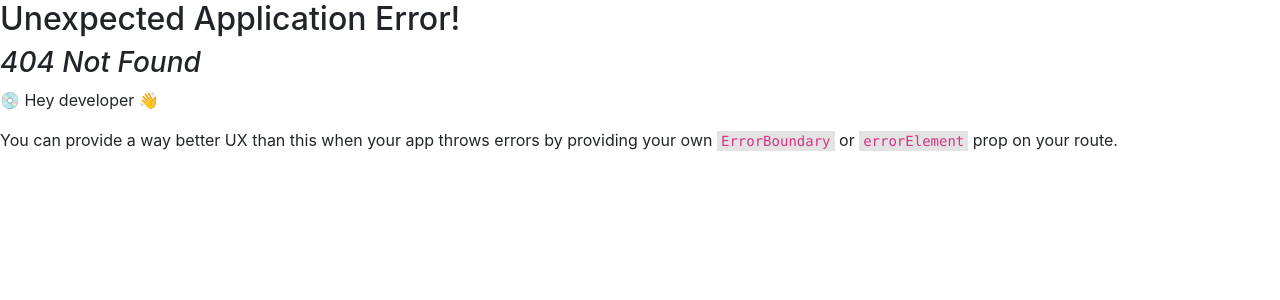
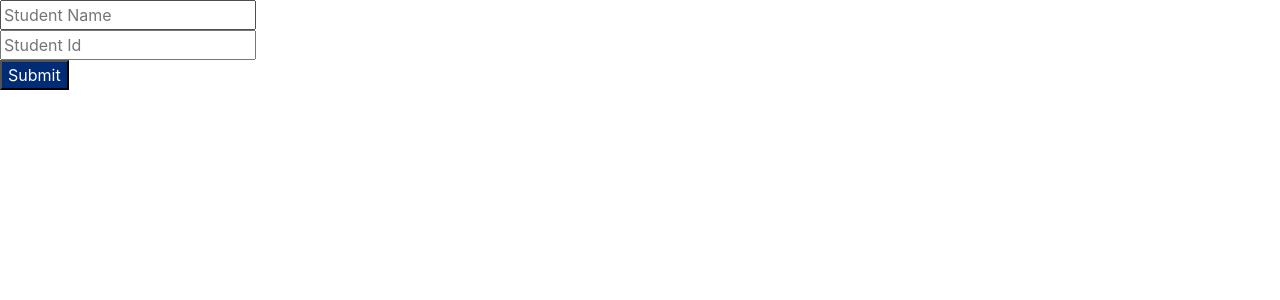
Before and after one commit to OmNai442003/Permission-Number-System-Improved---UX-Based, a React (Create React App) app: page /task3A in a window 1280 px wide. Before the commit this address had no page. Shown: the top 300 px of the page. Built offline with nearby package versions, Linux system fonts and the light colour scheme.

Commit message:
Task 3 done

```diff
--- a/src/screens/Landing/LandingPage.js
+++ b/src/screens/Landing/LandingPage.js
@@ -27,6 +27,8 @@ const LandingPage = () => {
                     <li><Link to="/task1B">Task 1 (Experiment)</Link></li>
                     <li><Link to="/task2A">Task 2 (Control)</Link></li>
                     <li><Link to="/task2B">Task 2 (Experiment)</Link></li>
+                    <li><Link to="/task3A">Task 3 (Control)</Link></li>
+                    <li><Link to="/task3B" state={{ userInfo: userData }} >Task 3 (Experiment)</Link></li>
                     <li><Link to="/task4A">Task 4 (Control)</Link></li>
                     <li><Link to="/task4B">Task 4 (Experiment)</Link></li>
                 </ul>
--- /dev/null
+++ b/src/screens/Task 3/Task3Page_Control.js
@@ -0,0 +1,16 @@
+function Task3Page_Control() {
+
+    return (
+        <div className='formControl'>
+            <form onSubmit>
+                <input type="text" placeholder='Student Name' />
+                <br />
+                <input type='text' placeholder='Student Id'  />
+                <br />
+                <button className='task3Button' type='submit'>Submit</button>
+            </form>
+        </div>
+    )
+}
+
+export default Task3Page_Control
--- a/src/screens/Task 3/Task3Page_Experiment.js
+++ b/src/screens/Task 3/Task3Page_Experiment.js
@@ -0,0 +1,20 @@
+import React from 'react'
+import { useLocation } from 'react-router-dom';
+
+
+function Task3Page_Experiment() {
+    const location = useLocation();
+    const { userInfo } = location.state;
+    return (
+        <div className='formExp'>
+            <form>
+                <input type="text" placeholder={userInfo.name} disabled  />
+                <br />
+                <input type='text' placeholder={userInfo.id} disabled  />
+                <br />
+                <button className='task3Button' type='submit'>Submit</button>
+            </form>
+        </div>)
+}
+
+export default Task3Page_Experiment
```
Also changed, not shown: src/App.js (+30 -19 lines).
